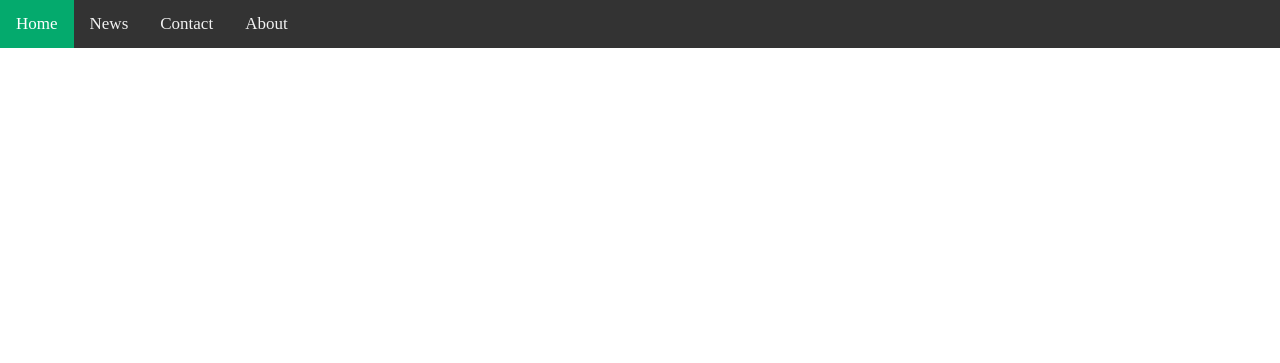
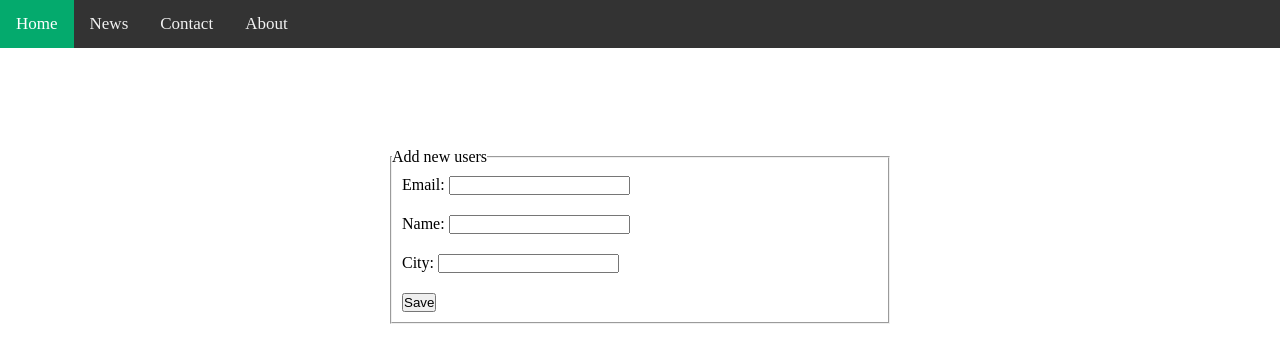
Before and after one commit to TanPham2808/NodeJS-Express, a Node server app: page / in a window 1280 px wide. Shown: the top 363 px of the page. Run offline with Node 20, Linux system fonts and the light colour scheme.

Commit message:
Video #37: Truyen data tu Client len Server bang express

```diff
--- a/src/controllers/homeController.js
+++ b/src/controllers/homeController.js
@@ -12,8 +12,14 @@ const getHoiDanIT = (req, res) => {
     res.render('sample.ejs')
 }
 
+const postCreateUser = (req, res) => {
+    res.send('Create a new user')
+    console.log(">>>>check req.body: ", req.body)
+}
+
 module.exports = {
     getHomePage,
     getABC,
-    getHoiDanIT
+    getHoiDanIT,
+    postCreateUser
 }
--- a/src/public/css/styles.css
+++ b/src/public/css/styles.css
@@ -31,3 +31,19 @@
     background-color: #04AA6D;
     color: white;
   }
+
+  .form-add-new {
+    width: 500px;
+    margin: 0 auto;
+
+    padding-top: 100px;
+  }
+
+  .input-group {
+    padding: 10px;
+  }
+
+  button {
+    margin: 10px;
+    cursor: pointer;
+  }
--- a/src/routes/web.js
+++ b/src/routes/web.js
@@ -1,10 +1,12 @@
 const express = require('express');
 const router = express.Router();
-const { getHomePage, getABC, getHoiDanIT } = require('../controllers/homeController'); // Đây là Controller
+const { getHomePage, getABC, getHoiDanIT, postCreateUser } = require('../controllers/homeController'); // Đây là Controller
 
 // router.Method('/route', handler)  | handler ở đây là Controller (chỉ ra thằng nào chịu trách nhiệm cho Route đó)
 router.get('/', getHomePage)
 router.get('/abc', getABC)
 router.get('/hoidanit', getHoiDanIT)
 
+router.post('/create-user', postCreateUser)
+
 module.exports = router
--- a/src/server.js
+++ b/src/server.js
@@ -7,6 +7,10 @@ const connection = require('../src/config/database');
 const app = express()
 const port = process.env.PORT || 8888;
 const hostname = process.env.HOST_NAME;
+
+// Config req.body
+app.use(express.json()) // for json
+app.use(express.urlencoded({ extended: true })) // for form data
 
 // Config template Engine
 configViewEngine(app);
--- a/src/views/home.ejs
+++ b/src/views/home.ejs
@@ -14,6 +14,30 @@
         <a href="#contact">Contact</a>
         <a href="#about">About</a>
     </div>
+
+    <div class="form-add-new">
+        <form action="/create-user" method="post">
+            <fieldset>
+                <legend>Add new users</legend>
+                <div class="input-group">
+                    <label>Email: </label>
+                    <input type="text" name="email" />
+                </div>
+                <div class="input-group">
+                    <label>Name: </label>
+                    <input type="text" name="name" />
+                </div>
+                <div class="input-group">
+                    <label>City: </label>
+                    <input type="text" name="city" />
+                </div>
+                <div>
+                    <button> Save </button>
+                </div>
+            </fieldset>
+        </form>
+    </div>
+
 </body>
 
 </html>
```
